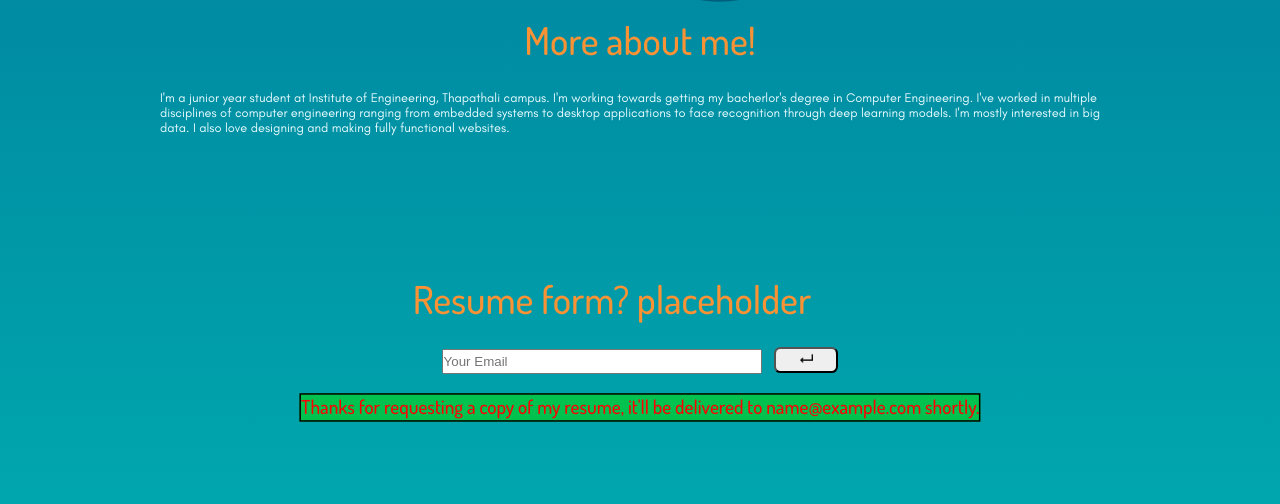
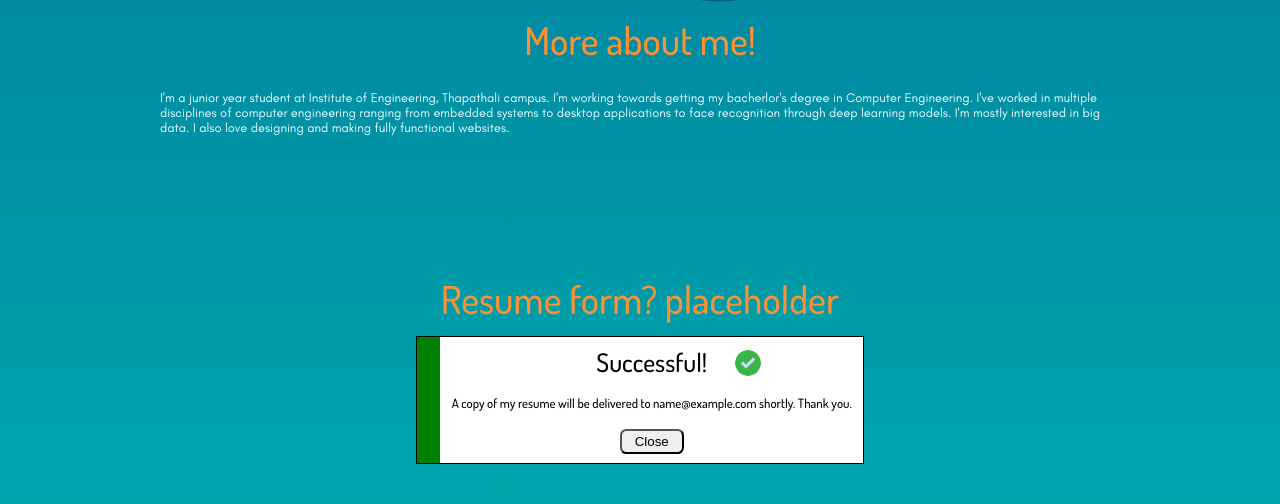
Before and after one commit to Abiskar-Timsina/portfolio, a plain HTML site: page index.html in a window 1280 px wide. Both pictures are taken after typing "name@example.com" into the empty fields and a click on the button 806 px from the left and 472 px from the top of the page. Shown: the part 112-616 px from the top of the page. Drawn offline with nearby package versions, Linux system fonts and the light colour scheme; a script that the page names is missing.

Commit message:
added pop-up notification

```diff
--- a/css/style.css
+++ b/css/style.css
@@ -292,7 +292,7 @@
  	object-fit: cover;
  }
 
-.projects .resume_success{
+/*.projects .resume_success{
 	display: flex;
 	position: relative;
 	top: 0.1vw;
@@ -305,6 +305,48 @@
 	justify-content: center;
 	transition: transform 100ms linear;
 	transform: scale(0);
+}*/
+
+.projects .resume_success{
+	display: flex;
+	position: absolute;
+	background-color: green;
+	border: 1px solid black;
+	height: 10vw;
+	width: 35vw;
+	font-size: 1vw;
+	justify-content: center;
+	transition: transform 250ms ease-in;
+	transform: scale(0);
+}
+
+.resume_success .left.edge{
+	flex: 0.5;
+}
+
+.resume_success .notification.title{
+	flex: 9;
+	background-color: white;
+	color: black;
+	font-size: 2vw;
+	display: flex;
+	flex-direction: column;
+	justify-content: space-around;
+	align-items: center;
+}
+.resume_success .notification.title img{
+	position: absolute;
+	height: 2vw;
+	width: 2vw;
+	top: 1vw;
+	right: 8vw;
+	border-radius: 50%;
+	object-fit: cover;
+}
+
+.resume_success .notification.message{
+	color: black;
+	font-size: 1vw;
 }
 
 .wave2 {
--- a/index.html
+++ b/index.html
@@ -83,7 +83,17 @@
 								<br>
 								<button type="submit"><img src="./img/icons/submit.png" alt="Submit"></button>
 							</form>
-							<div class="resume_success"></div>
+							<div class="resume_success">
+								<div class="left edge"></div>
+								<div class="notification title">
+									Successful!
+									<img src="./img/icons/check.png" alt="check">
+									<div class="notification message"> Some text
+									</div>
+									<button id="noti_close">Close</button>
+								</div>
+
+							</div>
 						</div>
 					</div>
 				</div>
--- a/js/feedback.js
+++ b/js/feedback.js
@@ -44,14 +44,16 @@
 	let email = document.getElementById("resume_email");
 	let resume_form = document.getElementById("resume_form")
 	let status = document.getElementsByClassName("resume_success")[0]
+	let status_message = document.getElementsByClassName("notification message")[0]
+	let notification_btn = document.getElementById("noti_close")
 
 	resume_form.addEventListener('submit',e =>{
 		e.preventDefault();
-		status.style.transform="scale(1.5)";
-		status.innerHTML = `Thanks for requesting a copy of my resume, it'll be delivered to ${email.value} shortly.`
-		setTimeout(()=>{
+		status.style.transform="scale(1)";
+		status_message.innerHTML= `A copy of my resume will be delivered to ${email.value} shortly. Thank you.`
+		notification_btn.addEventListener('click',()=>{
 			status.style.transform="scale(0)";
-		},4500)
+		})
 		resume_form.reset();
 	}
 	)
```
Also changed, not shown: img/icons/check.png (added).
